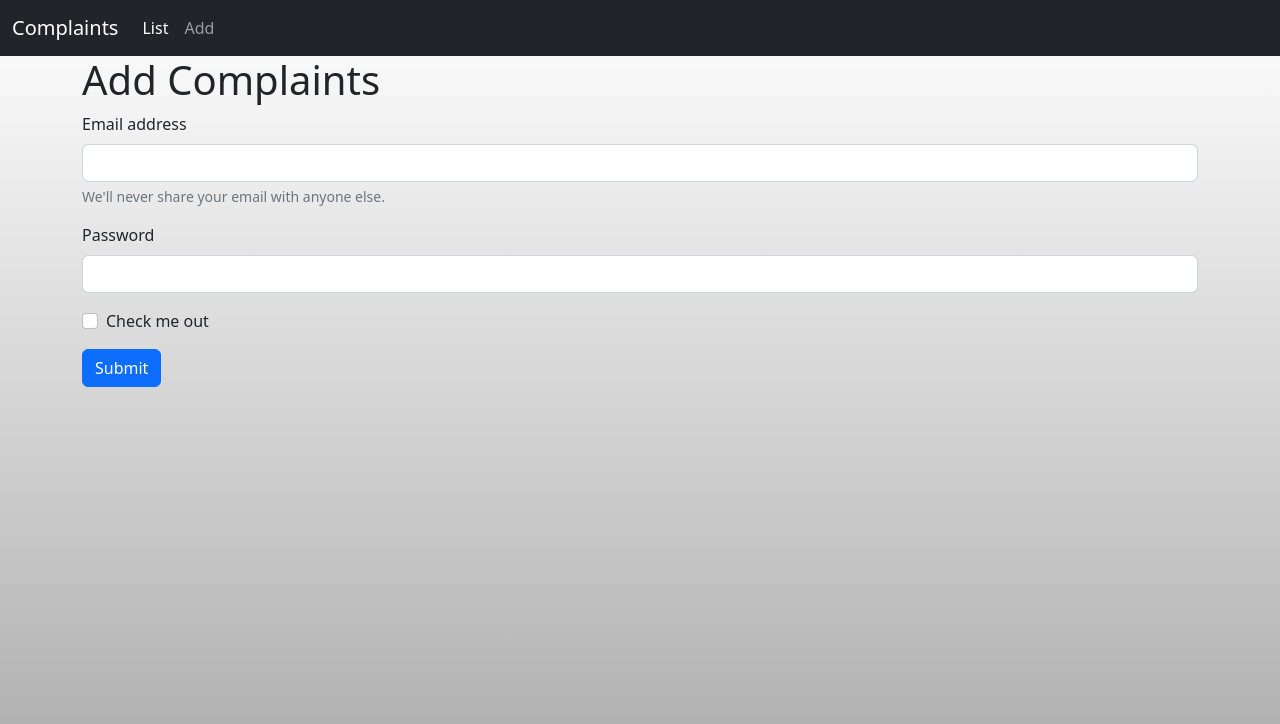
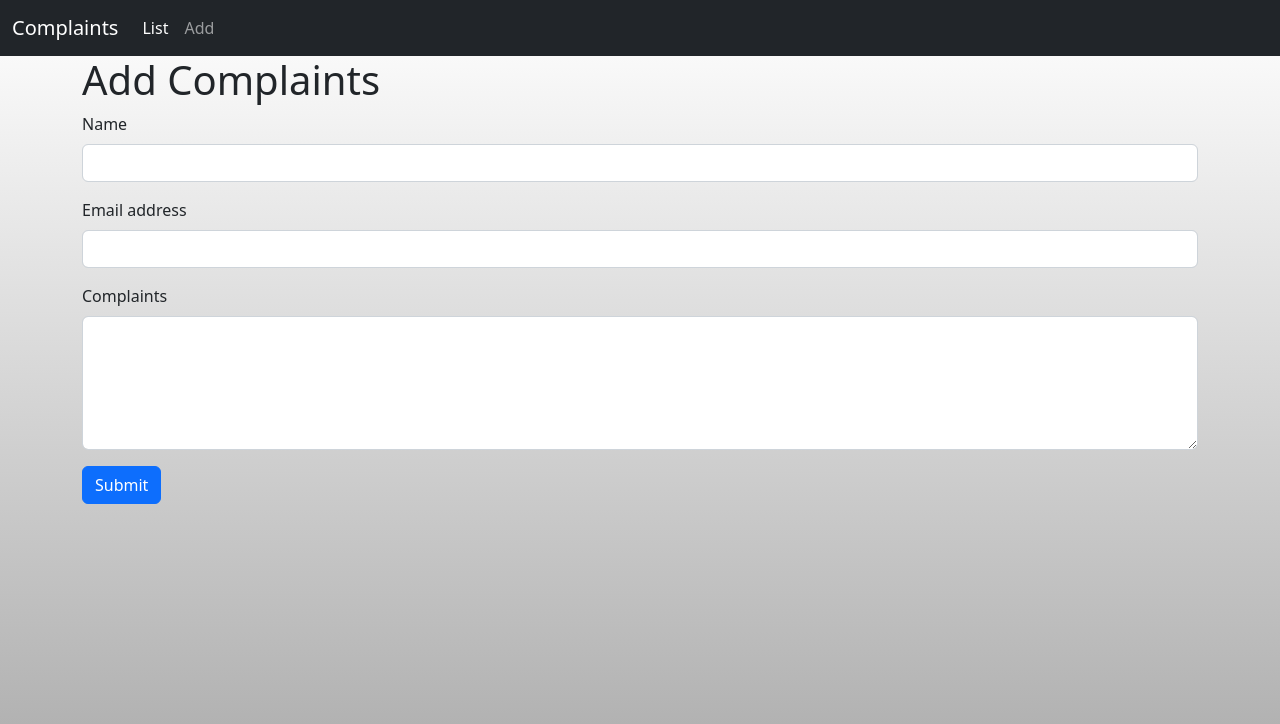
Before and after one commit to lady-of-code/complaint-app-ui, a React (Create React App) app in the folder my-app/: page /add in a window 1280 px wide. Shown: the top 724 px of the page. Built offline with nearby package versions, Linux system fonts and the light colour scheme.

Commit message:
added events and reset in form

```diff
--- a/my-app/src/components/complaints/add/index.js
+++ b/my-app/src/components/complaints/add/index.js
@@ -4,10 +4,31 @@ class Add extends React.Component{
     constructor(props){
         super(props)
         console.log("heyaaa good morning", this.props)
+        this.onFormSubmit=this.onFormSubmit.bind(this)
+        this.onFormType=this.onFormType.bind(this)
+        this.state={name:"", email:"", complaint:""}
+    }
+    // this is a method
+  onFormSubmit(event){
+//    event.preventDefault();
+
+event.preventDefault()
+  let form=this.state;
+ console.log("submitted data =", form);
+ this.addComplaintForm.reset();
+  }
+  onFormType(event)
+    {
+    //  console.log(event.target.name);
+    //  console.log(event.target.value);
+     let form=this.state;
+     form[event.target.name]=event.target.value;
+     this.setState(form);
+    // this.state=form;
+
 
     }
-
-    render()
+  render()
     {
         let {
             name
@@ -18,20 +39,21 @@ class Add extends React.Component{
             </div><div>
 
                 </div><div>
-                    <form>
-                        <div className="mb-3">
-                            <label forHtml="exampleInputEmail1" className="form-label">Email address</label>
-                            <input type="email" className="form-control" id="exampleInputEmail1" aria-describedby="emailHelp" />
-                            <div id="emailHelp" className="form-text">We'll never share your email with anyone else.</div>
+                    <form ref={(el) => this.addComplaintForm = el} onSubmit={this.onFormSubmit}>
+
+                    <div className="mb-3">
+                            <label forHtml="exampleInputName" className="form-label">Name</label>
+                            <input type="text" className="form-control" id="exampleInputName" name="name1" onKeyUp={this.onFormType} />
                         </div>
                         <div className="mb-3">
-                            <label forHtml="exampleInputPassword1" className="form-label">Password</label>
-                            <input type="password" className="form-control" id="exampleInputPassword1" />
+                            <label forHtml="exampleInputEmail" className="form-label">Email address</label>
+                            <input type="email" className="form-control" id="exampleInputEmail" name="email" onKeyUp={this.onFormType}/>
                         </div>
-                        <div className="mb-3 form-check">
-                            <input type="checkbox" className="form-check-input" id="exampleCheck1" />
-                            <label className="form-check-label" forHtml="exampleCheck1">Check me out</label>
+                        <div className="mb-3">
+                            <label forHtml="exampleInputPassword1" className="form-label">Complaints</label>
+                            <textarea className="form-control" id="exampleInputPassword1" rows="5" name="complaint" onKeyUp={this.onFormType} />
                         </div>
+
                         <button type="submit" className="btn btn-primary">Submit</button>
                     </form></div></React.Fragment>
 
```
